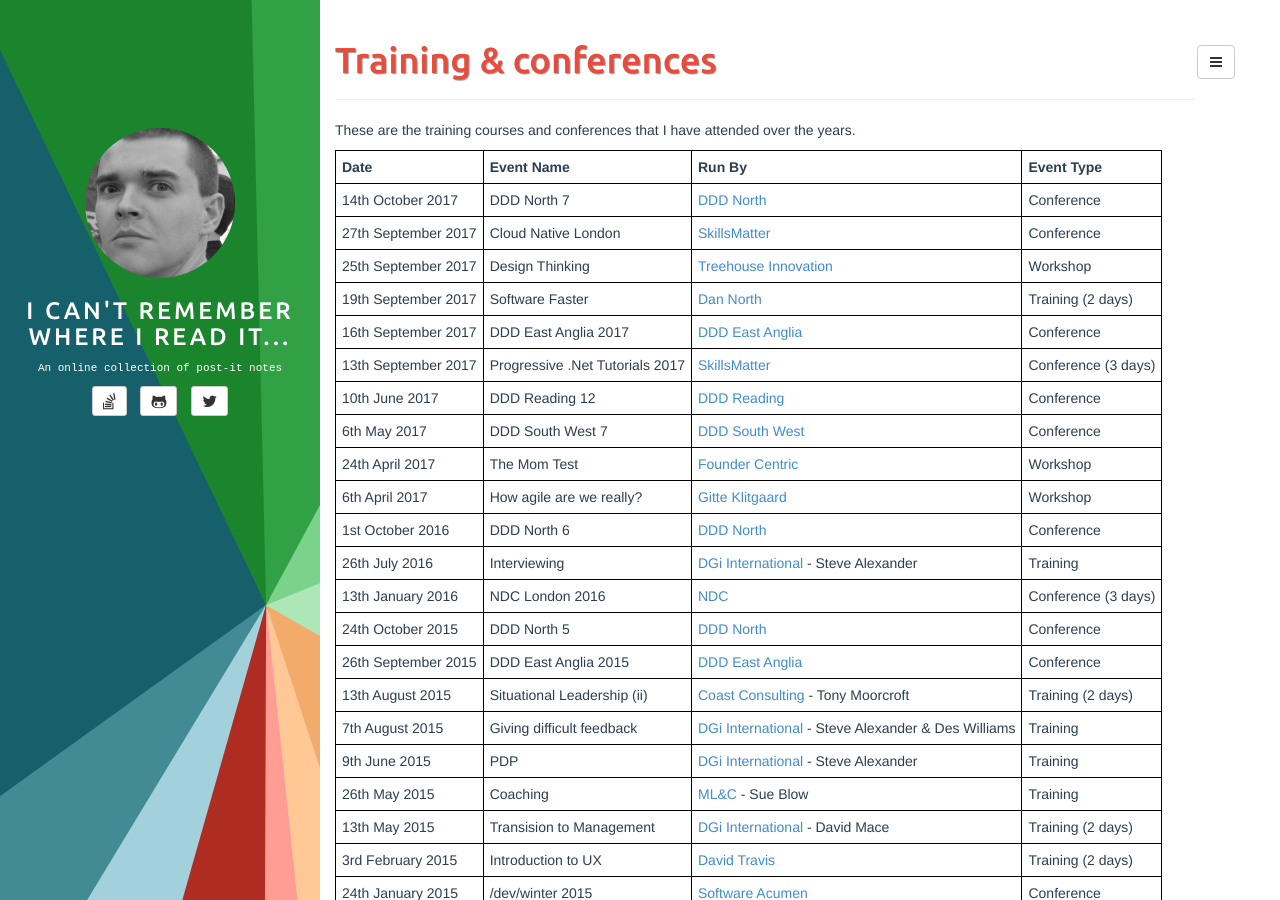
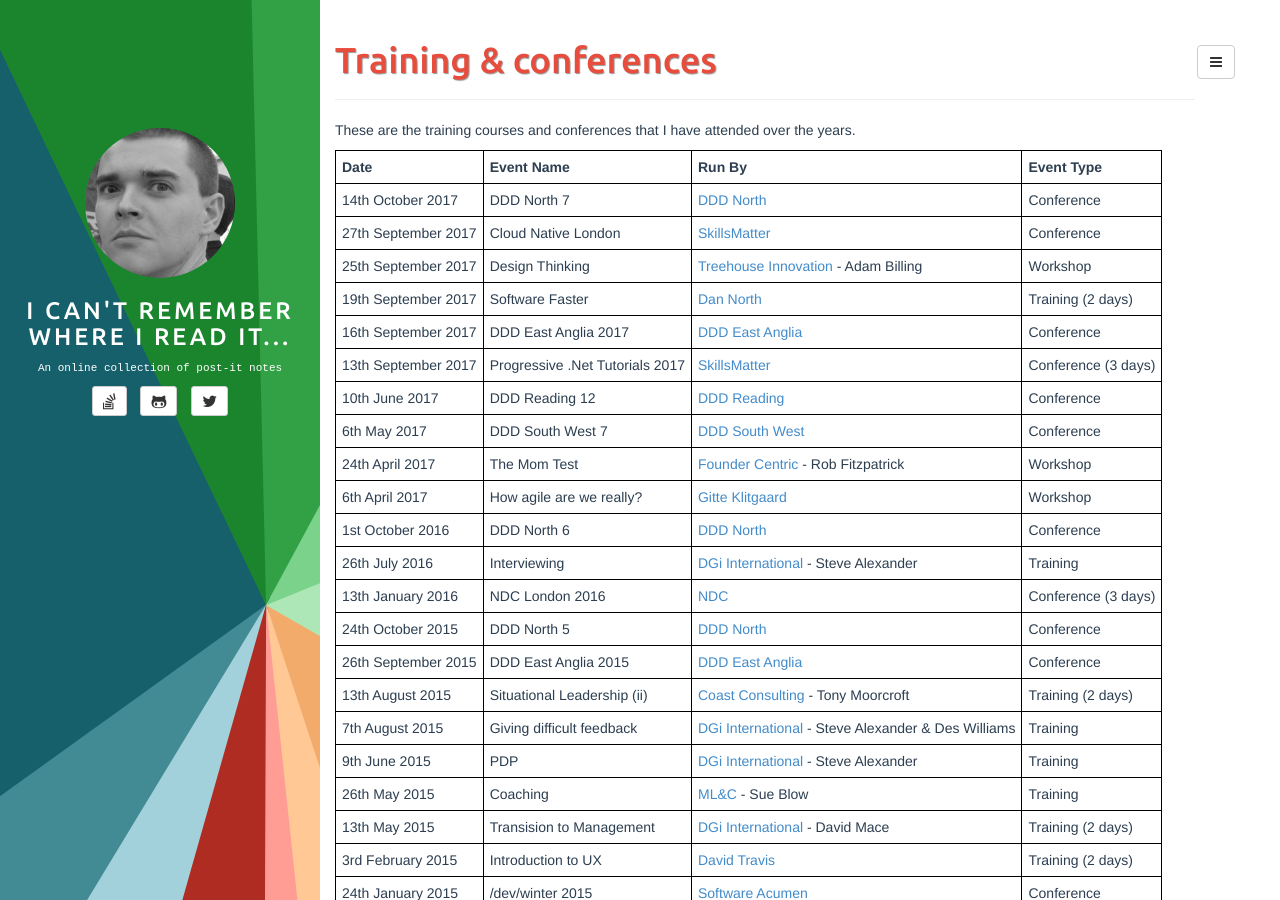
Before and after one commit to adrianbanks/adrianbanks.github.io, a Jekyll site: the page built from training.md, in a window 1280 px wide and 900 px high. Built offline with Jekyll 4.4.1, drawn with Linux system fonts in a browser that asks for light colours.

Commit message:
Add the name of some trainers

```diff
--- a/training.md
+++ b/training.md
@@ -9,13 +9,13 @@ These are the training courses and conferences that I have attended over the yea
 | ------------------- | ------------------------------- | -------------------------------------------------------- | ------------------- |
 | 14th October 2017   | DDD North 7                     | [DDD North][3]                                           | Conference          |
 | 27th September 2017 | Cloud Native London             | [SkillsMatter][6]                                        | Conference          |
-| 25th September 2017 | Design Thinking                 | [Treehouse Innovation][18]                               | Workshop            |
+| 25th September 2017 | Design Thinking                 | [Treehouse Innovation][18] - Adam Billing                | Workshop            |
 | 19th September 2017 | Software Faster                 | [Dan North][17]                                          | Training (2 days)   |
 | 16th September 2017 | DDD East Anglia 2017            | [DDD East Anglia][8]                                     | Conference          |
 | 13th September 2017 | Progressive .Net Tutorials 2017 | [SkillsMatter][6]                                        | Conference (3 days) |
 | 10th June 2017      | DDD Reading 12                  | [DDD Reading][1]                                         | Conference          |
 | 6th May 2017        | DDD South West 7                | [DDD South West][2]                                      | Conference          |
-| 24th April 2017     | The Mom Test                    | [Founder Centric][16]                                    | Workshop            |
+| 24th April 2017     | The Mom Test                    | [Founder Centric][16] - Rob Fitzpatrick                  | Workshop            |
 | 6th April 2017      | How agile are we really?        | [Gitte Klitgaard][15]                                    | Workshop            |
 | 1st October 2016    | DDD North 6                     | [DDD North][3]                                           | Conference          |
 | 26th July 2016      | Interviewing                    | [DGi International][12] - Steve Alexander                | Training            |
```
